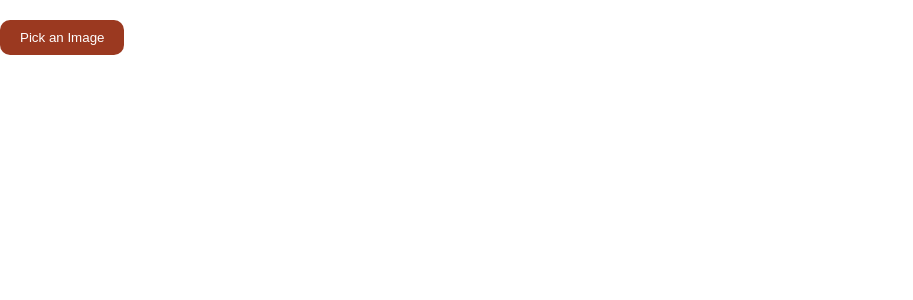
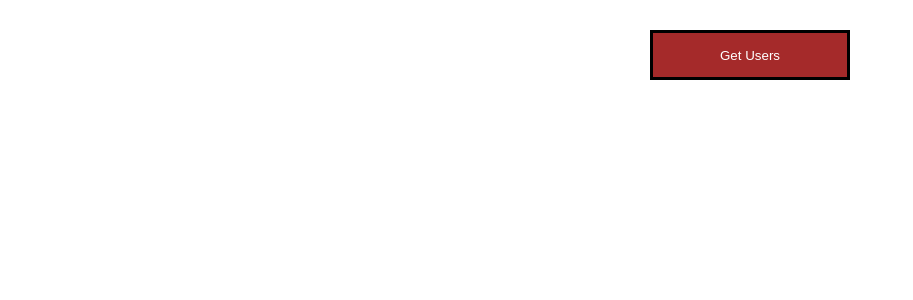
Before and after one commit to sanjivaniahire/reactday16, a React (Create React App) app: page / in a window 1280 px wide. Shown: the top 300 px of the page, without its empty margins (0-913 px from the left). Built offline with nearby package versions, Linux system fonts and the light colour scheme.

Commit message:
user details assignment

```diff
--- a/src/App.js
+++ b/src/App.js
@@ -1,10 +1,9 @@
-import './App.css';
-import ImageChanger from './component/usingeffect'
+import UserDetail from './component/UserDetails'
 
 function App() {
   return (
     <div className="App">
-      <ImageChanger/>
+      <UserDetail/>
     </div>
   );
 }
--- /dev/null
+++ b/src/component/UserDetails.css
@@ -0,0 +1,45 @@
+.card-container{
+    display: flex;
+    flex-wrap: wrap;
+    justify-content: space-around;
+
+  }
+
+
+  .card-body{
+
+      width: 30%;
+      margin-bottom: 20px;
+      height: 20%;
+      border: 5px solid rgb(19, 100, 181);
+      background-color: rgb(149, 169, 200)
+  }
+
+  button{
+      width:200px;
+      height: 50px;
+      margin-top: 30px;
+      margin-left: 650px;
+      margin-bottom: 30px;
+      cursor: pointer;
+      border:3px solid black;
+      background-color: brown;
+      color: white;
+
+  }
+
+  img{
+      margin-left: 150px;
+  }
+
+  h2{
+      margin-left: 150px;
+  }
+
+  p{
+      margin-left: 120px;
+  }
+
+  .id{
+  margin-left: 200px;
+  }
--- /dev/null
+++ b/src/component/UserDetails.js
@@ -0,0 +1,44 @@
+import {useState} from 'react'
+import './UserDetails.css'
+
+
+function UserDetail(){
+
+const [Data, setData]=useState([])
+
+async function UserInfo(){
+    try{
+
+const data= await fetch(' https://reqres.in/api/users/')
+const UpdatedData=await data.json();
+setData(UpdatedData.data);
+
+    }catch(error){
+        console.log(error)
+    }
+}
+
+
+
+return(
+
+<div className="App">
+           <button onClick={UserInfo}>Get Users</button>
+    <div className="card-container">
+           {Data.map((item) => (
+        <div className="card-body" key={item.id}>
+
+           <img src={item.avatar} alt="user" />
+            <h2>{item.first_name} {item.last_name}</h2>
+            <p>Email: {item.email}</p>
+            <p className="id">ID: {item.id}</p>
+
+        </div>
+        ))}
+    </div>
+</div>
+  );
+}
+
+
+    export default UserDetail
```
